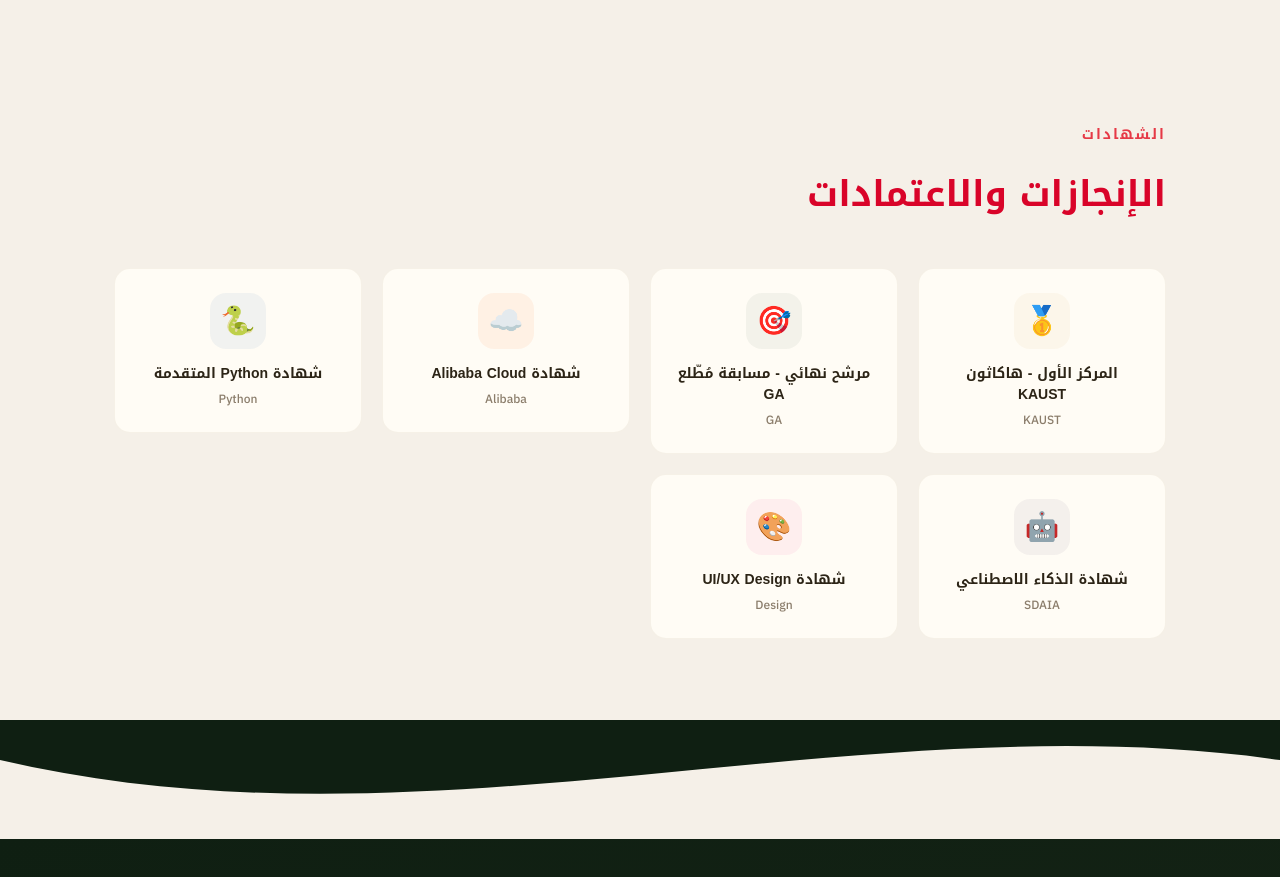
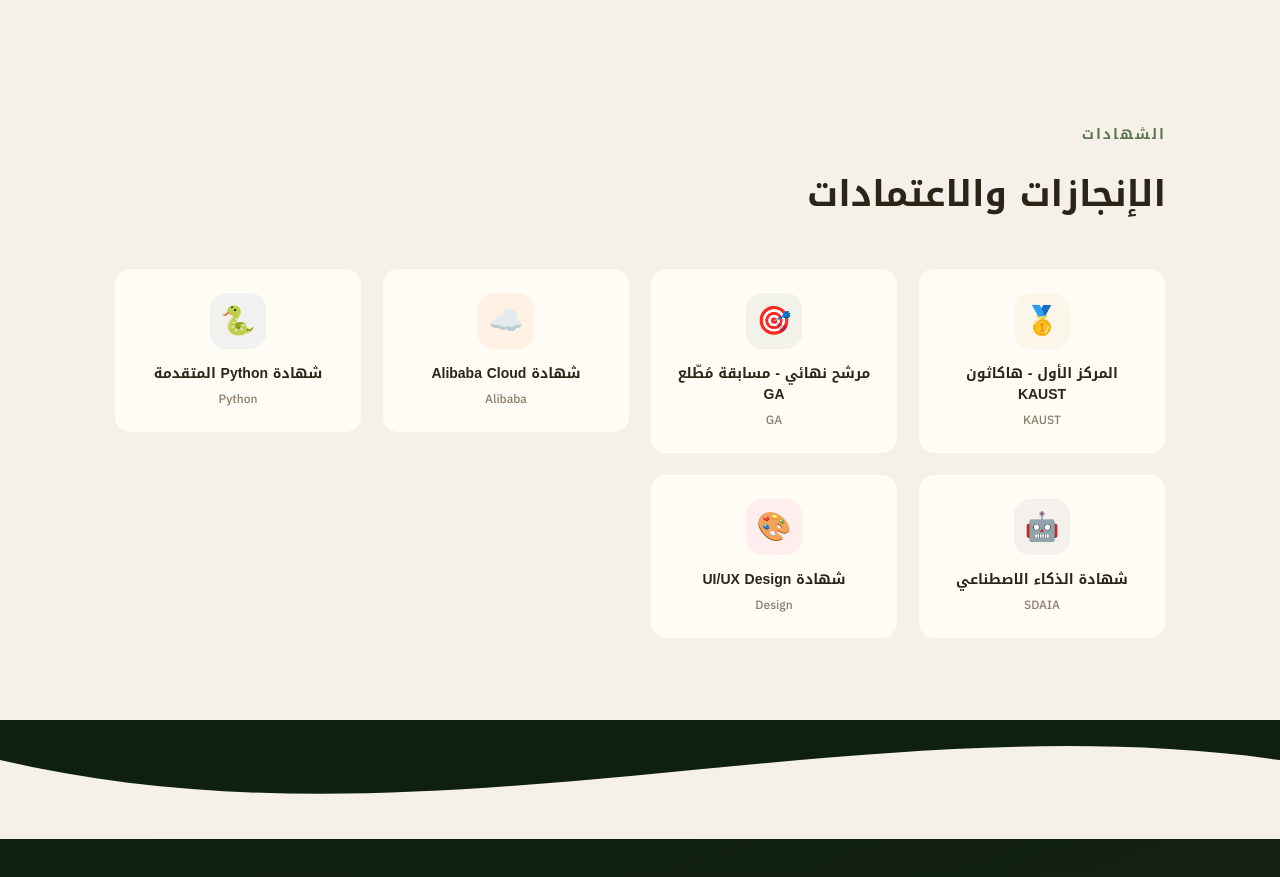
Before and after one commit to cs-zyad/portfolio-premium-redesign, a React (Vite) app: page / in a window 1280 px wide. Shown: the part 5540-6417 px from the top of the page. Built offline with nearby package versions, Linux system fonts and the light colour scheme.

Commit message:
style: revert headers color and add red hover interactive effect on cert cards

```diff
--- a/src/App.jsx
+++ b/src/App.jsx
@@ -995,7 +995,8 @@ const App = () => {
         }
         .cert-card:hover {
           transform: translateY(-4px);
-          box-shadow: 0 12px 40px rgba(44, 36, 22, 0.06);
+          box-shadow: 0 12px 40px rgba(230, 57, 70, 0.15);
+          border-color: rgba(230, 57, 70, 0.4);
         }
 
         .skill-bar-bg {
@@ -2084,7 +2085,7 @@ const App = () => {
             fontFamily: "'Noto Kufi Arabic', sans-serif",
             fontSize: 14,
             fontWeight: 700,
-            color: "#E63946",
+            color: "#5B7553",
             letterSpacing: 2,
             marginBottom: 12,
           }}
@@ -2096,7 +2097,7 @@ const App = () => {
             fontFamily: "'Noto Kufi Arabic', sans-serif",
             fontSize: "clamp(24px, 4vw, 36px)",
             fontWeight: 800,
-            color: "#D90429",
+            color: "#2C2416",
             marginBottom: 40,
           }}
         >
```
